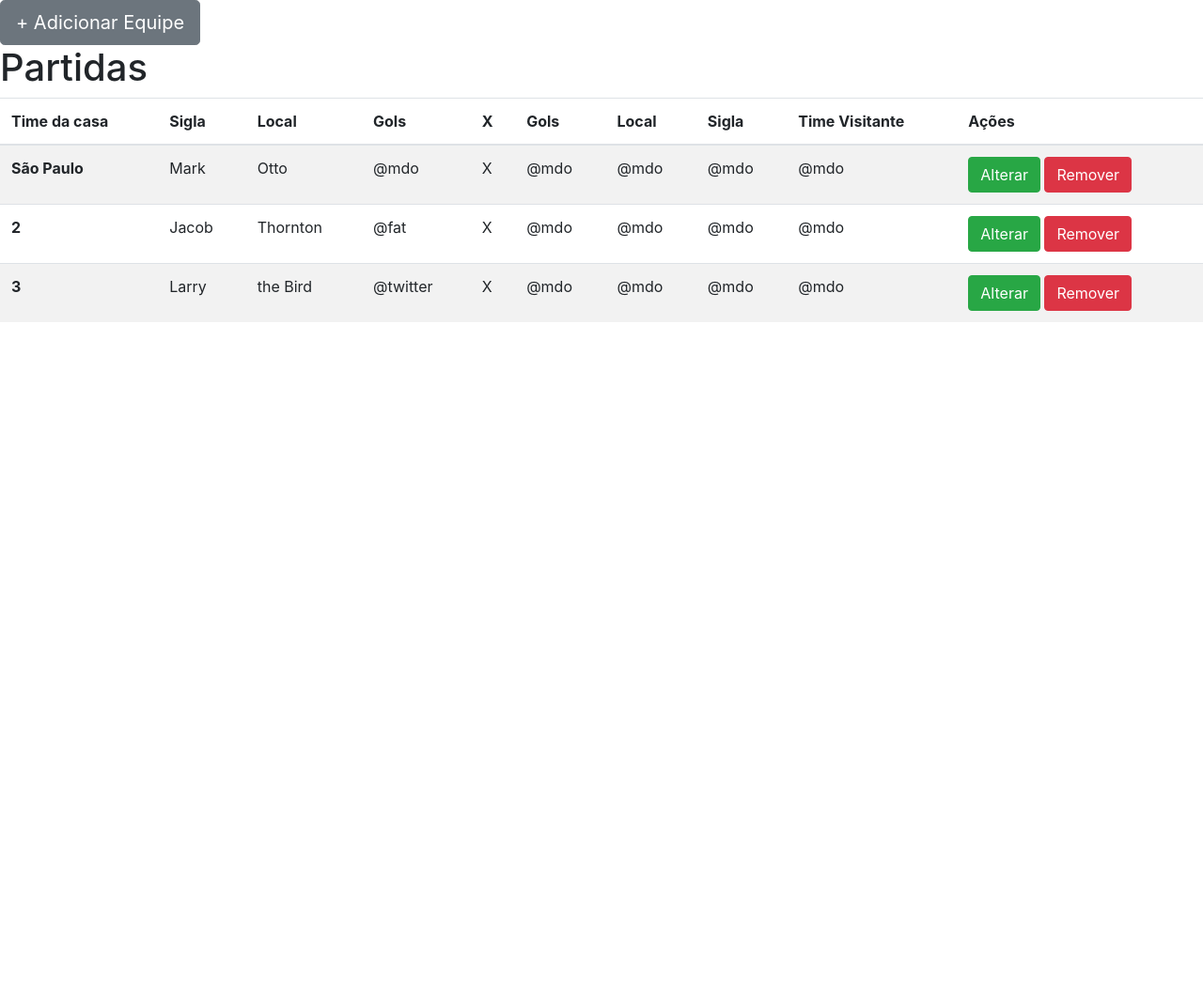
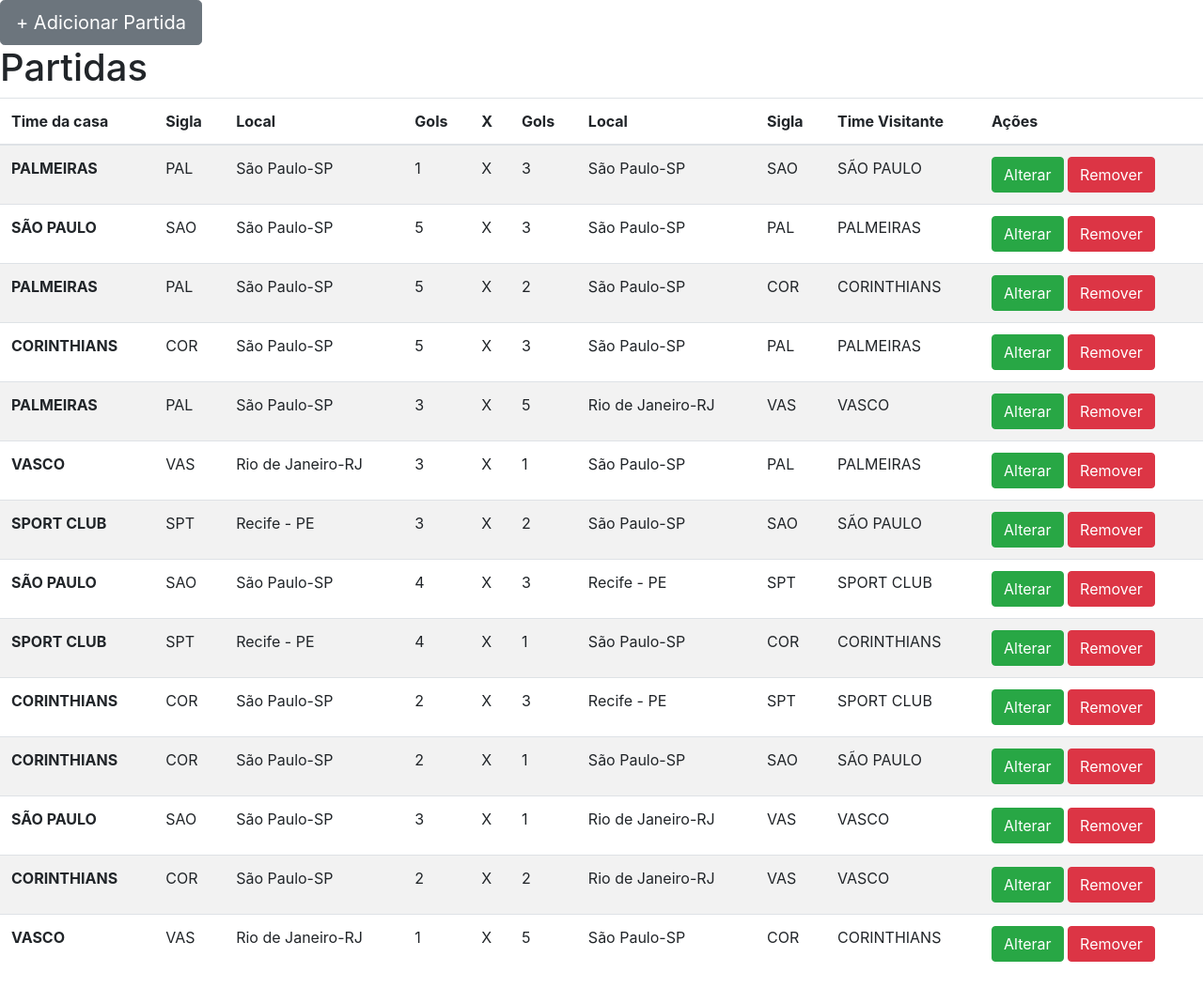
Before and after one commit to RenzoYamamoto/ac-4-5-campeonato, a Flask app: page /admin/partidas in a window 1280 px wide. Shown: the part 56-1108 px from the top of the page at 94% size. Before the commit the page ends 399 px from the top, so only its background shows below. Run offline with Flask 2, Linux system fonts and the light colour scheme.

Commit message:
campeonato atualizado

```diff
--- a/admin/controllers.py
+++ b/admin/controllers.py
@@ -19,46 +19,96 @@ def home():
 def equipes():
     return render_template('Equipe/equipes.html', equipes=Equipe.listar())
 
+@admin_bp.route('/partidas')
+def partidas():
+    return render_template('Partida/partidas.html', partidas=Partida.listar())
+
 @admin_bp.route('/detalhes/<equipe>')
 def detalhes():
     return render_template('detalhes.html')
 
-@admin_bp.route('/equipes/criar')
+@admin_bp.route('/equipes/criar', methods=['GET', 'POST'])
 def equipes_criar():
-    return render_template('Equipe/nova_equipe.html')
+    equipe = {}
+    erros = []
 
-@admin_bp.route('/partidas/criar')
+    if request.method == "POST":
+        equipe = request.form
+        erros = Equipe.criar(
+            equipe.get('nome'),
+            equipe.get('sigla'),
+            equipe.get('local')
+        )
+
+        if len(erros) == 0:
+            return redirect('/admin/equipes')
+
+    return render_template('Equipe/nova_equipe.html', erros=erros)
+
+@admin_bp.route('/partidas/criar', methods=['GET', 'POST'])
 def partidas_criar():
-    return render_template('Partida/nova_partida.html')
+    partida = {}
+    erros = []
 
+    if request.method == "POST":
+        alteracao = request.form
+        erros = Partida.criar(Equipe.obter(alteracao.get("timeCasa")),
+                Equipe.obter(alteracao.get("timeVisita")),
+                alteracao.get("golsCasa"),
+                alteracao.get("golsVisita"))
 
+        if len(erros) == 0:
+            return redirect('/admin/partidas')
 
+    return render_template('Partida/nova_partida.html', erros=erros)
 
+@admin_bp.route('/equipes/alterar/<equipe>', methods=['GET', 'POST'])
+def equipes_alterar(equipe):
+    erros = []
 
+    if request.method == "POST":
+        alteracao = request.form
+        erros = Equipe.alterar(equipe,
+                alteracao.get("nome"),
+                alteracao.get("sigla"),
+                alteracao.get("local"))
 
-@admin_bp.route('/equipes/alterar')
-def equipes_alterar():
-    return
+        if len(erros) == 0:
+            return redirect('/admin/equipes')
 
+    return render_template(
+        'Equipe/alterar_equipe.html',
+        equipe=Equipe.obter(equipe),
+        erros=erros
+    )
 
-@admin_bp.route('/equipes/remover')
-def equipes_remover():
-    return
+@admin_bp.route('/partidas/alterar/<partida>', methods=['GET', 'POST'])
+def partidas_alterar(partida):
+    erros = []
 
+    if request.method == "POST":
+        alteracao = request.form
+        erros = Partida.alterar(partida,
+                alteracao.get("timeCasa"),
+                alteracao.get("golCasa"),
+                alteracao.get("timeVisita"),
+                alteracao.get("golVisita"))
 
-@admin_bp.route('/partidas')
-def partidas():
-    return render_template('partidas.html')
+        if len(erros) == 0:
+            return redirect('/admin/partidas')
 
+    return render_template(
+        'Partida/alterar_partida.html',
+        partida=Partida.obter(partida),
+        erros=erros
+    )
 
+@admin_bp.route('/equipes/deletar/<equipe>', methods=['GET', 'POST'])
+def equipes_remover(equipe):
+    Equipe.remover(equipe)
+    return redirect('/admin/equipes')
 
-
-
-@admin_bp.route('/partidas/alterar')
-def partidas_alterar():
-    return
-
-
-@admin_bp.route('/partidas/remover')
-def partidas_remover():
-    return
+@admin_bp.route('/partidas/deletar/<partida>', methods=['GET', 'POST'])
+def partidas_remover(partida):
+    Partida.remover(partida)
+    return redirect('/admin/partidas')
--- a/admin/templates/Partida/partidas.html
+++ b/admin/templates/Partida/partidas.html
@@ -28,7 +28,8 @@
   </div>
 </nav>
 
-<button type="button" class="btn btn-secondary btn-lg">+ Adicionar Equipe</button>
+<a href="/admin/partidas/criar"><button type="button" class="btn btn-secondary btn-lg">+ Adicionar Partida</button></a>
+
 
      <h1>Partidas</h1>
 
@@ -48,45 +49,29 @@
     </tr>
   </thead>
   <tbody>
-    <tr>
-      <th scope="row">São Paulo</th>
-      <td>Mark</td>
-      <td>Otto</td>
-      <td>@mdo</td>
-      <td>X</td>
-      <td>@mdo</td>
-      <td>@mdo</td>
-      <td>@mdo</td>
-      <td>@mdo</td>
-      <td><button type="button" class="btn btn-success">Alterar</button>
-    <button type="button" class="btn btn-danger">Remover</button></td>
-    </tr>
-    <tr>
-      <th scope="row">2</th>
-      <td>Jacob</td>
-      <td>Thornton</td>
-      <td>@fat</td>
-      <td>X</td>
-      <td>@mdo</td>
-      <td>@mdo</td>
-      <td>@mdo</td>
-      <td>@mdo</td>
-      <td><button type="button" class="btn btn-success">Alterar</button>
-    <button type="button" class="btn btn-danger">Remover</button></td>
-    </tr>
-    <tr>
-      <th scope="row">3</th>
-      <td>Larry</td>
-      <td>the Bird</td>
-      <td>@twitter</td>
-      <td>X</td>
-      <td>@mdo</td>
-      <td>@mdo</td>
-      <td>@mdo</td>
-      <td>@mdo</td>
-      <td><button type="button" class="btn btn-success">Alterar</button>
-    <button type="button" class="btn btn-danger">Remover</button></td>
-    </tr>
+    {% block conteudo %}
+      {% for p in partidas %}
+        <tr>
+          <th>{{p.equipe_casa.nome}}</th>
+          <td>{{p.equipe_casa.sigla}}</td>
+          <td>{{p.equipe_casa.local}}</td>
+          <td>{{p.gols_casa}}</td>
+          <td>X</td>
+          <td>{{p.gols_visita}}</td>
+          <td>{{p.equipe_visita.local}}</td>
+          <td>{{p.equipe_visita.sigla}}</td>
+          <td>{{p.equipe_visita.nome}}</td>
+          <td>
+            <form method="GET" class="remover" action="/admin/partidas/alterar/{{p.idPartida}}" style="display:inline-block;">
+              <button type="submit" class="btn btn-success">Alterar</button>
+            </form>
+            <form method="POST" class="remover" action="/admin/partidas/deletar/{{p.idPartida}}" style="display:inline-block;">
+              <button type="submit" class="btn btn-danger">Remover</button>
+            </form>
+          </td>
+        </tr>
+      {% endfor %}
+    {% endblock %}
   </tbody>
 </table>
 
--- a/admin/templates/cadastro.html
+++ b/admin/templates/cadastro.html
@@ -1,5 +1,5 @@
 <!DOCTYPE html>
-<html lang="en">
+<html lang="pt-br">
 <head>
     <meta charset="UTF-8">
     <meta name="viewport" content="width=device-width, initial-scale=1.0">
--- a/classes.py
+++ b/classes.py
@@ -46,7 +46,11 @@ class Equipe(object):
     def criar(cls, nome, sigla, local):
         equipe = cls(nome, sigla, local)
 
-        Equipe.__dados.append(equipe)
+        erros = Equipe.__validar(equipe, True)
+        if len(erros) == 0:
+            Equipe.__dados.append(equipe)
+
+        return erros
 
     @classmethod
     def obter(cls, sigla):
@@ -58,15 +62,53 @@ class Equipe(object):
     def listar(cls):
         return Equipe.__dados
 
+    @classmethod
+    def alterar(cls, siglaAntiga, nome, sigla, local):
+        equipe = cls(nome, sigla, local)
+        erros = Equipe.__validar(equipe, True)
+
+        if len(erros) == 0:
+            original = Equipe.obter(siglaAntiga)
+            original.nome = equipe.nome
+            original.sigla = equipe.sigla
+            original.local = equipe.local
+
+        return erros
+
+    @classmethod
+    def __validar(cls, equipe, alteracao=False):
+        erros = []
+        if not equipe.nome:
+            erros.append('Nome da equipe é obrigatório!')
+
+        if not equipe.sigla:
+            erros.append('Sigla da equipe é obrigatória!')
+        elif not alteracao and Equipe.obter(equipe.sigla):
+            erros.append(f'A sigla {equipe.sigla} já está sendo utilizada!')
+
+        if not equipe.local:
+            erros.append('Local da equipe é obrigatório!')
+
+        return erros
+
+    @classmethod
+    def remover(cls, sigla):
+        equipe = Equipe.obter(sigla)
+        if equipe:
+            Equipe.__dados.remove(equipe)
+
 
 class Partida(object):
     __dados = []
+    __idPartida = 0
 
     def __init__(self, equipe_casa, equipe_visita, gols_casa, gols_visita):
         self.equipe_casa = equipe_casa
         self.equipe_visita = equipe_visita
         self.gols_casa = gols_casa
         self.gols_visita = gols_visita
+        self.idPartida = Partida.__idPartida
+        Partida.__idPartida += 1
 
     def __str__(self):
         return f'{self.equipe_casa.nome} ({self.gols_casa}) - {self.equipe_visita.nome} ({self.gols_visita})'
@@ -75,7 +117,11 @@ class Partida(object):
     def criar(cls, equipe_casa, equipe_visita, gols_casa, gols_visita):
         partida = cls(equipe_casa, equipe_visita, gols_casa, gols_visita)
 
-        Partida.__dados.append(partida)
+        erros = Partida.__validar(partida, True)
+        if len(erros) == 0:
+            Partida.__dados.append(partida)
+
+        return erros
 
     @classmethod
     def listarPorTime(cls, sigla):
@@ -84,3 +130,50 @@ class Partida(object):
             if p.equipe_casa.sigla == sigla or p.equipe_visita.sigla == sigla:
                 time.append(p)
         return time
+
+    @classmethod
+    def listar(cls):
+        return Partida.__dados
+
+    @classmethod
+    def obter(cls, id):
+        for p in Partida.__dados:
+            if p.idPartida == int(id):
+                return p
+
+    @classmethod
+    def alterar(cls, idAntigo, timeCasa, golCasa, timeVisita, golVisita):
+        partida = cls(Equipe.obter(timeCasa), Equipe.obter(timeVisita), golCasa, golVisita)
+        erros = Partida.__validar(partida, True)
+
+        if len(erros) == 0:
+            original = Partida.obter(idAntigo)
+            original.equipe_casa = partida.equipe_casa
+            original.equipe_visita = partida.equipe_visita
+            original.gols_casa = partida.gols_casa
+            original.gols_visita = partida.gols_visita
+
+        return erros
+
+    @classmethod
+    def __validar(cls, partida, alteracao=False):
+        erros = []
+        if not partida.equipe_casa:
+            erros.append('Equipe casa é obrigatório!')
+
+        if not partida.equipe_visita:
+            erros.append('Equipe visita é obrigatório!')
+
+        if not partida.gols_casa:
+            erros.append('Gols visita é obrigatório!')
+
+        if not partida.gols_visita:
+            erros.append('Gols visita é obrigatório!')
+
+        return erros
+
+    @classmethod
+    def remover(cls, sigla):
+        partida = Partida.obter(sigla)
+        if partida:
+            Partida.__dados.remove(partida)
```
Also changed, not shown: admin/templates/Equipe/alterar_equipe.html (+14 -9 lines), admin/templates/Equipe/equipes.html (+12 -5 lines), admin/templates/Equipe/nova_equipe.html (+13 -7 lines), admin/templates/Partida/alterar_partida.html (+15 -8 lines), admin/templates/Partida/nova_partida.html (+14 -8 lines), website/templates/detalhes.html (+10 -1 lines), website/templates/home.html (+12 -3 lines), README.md, dados.py (line endings or trailing spaces).
